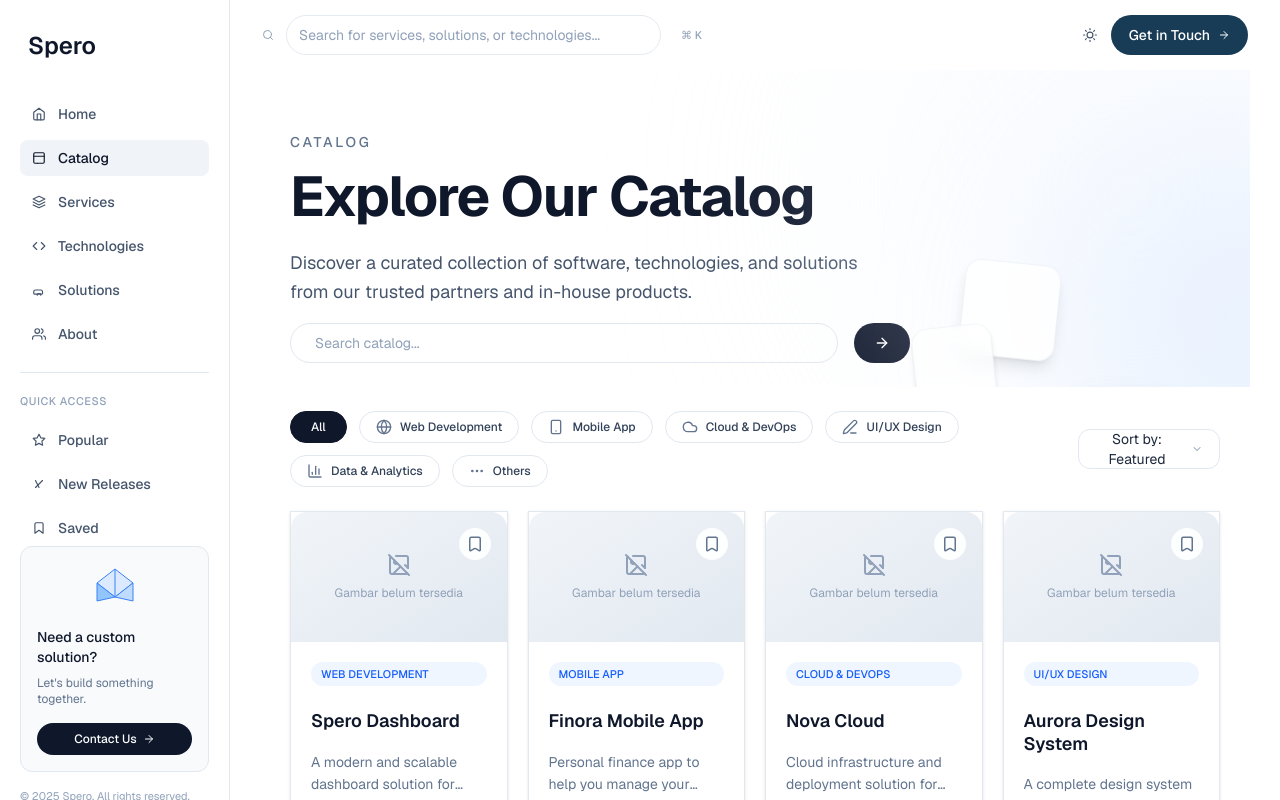
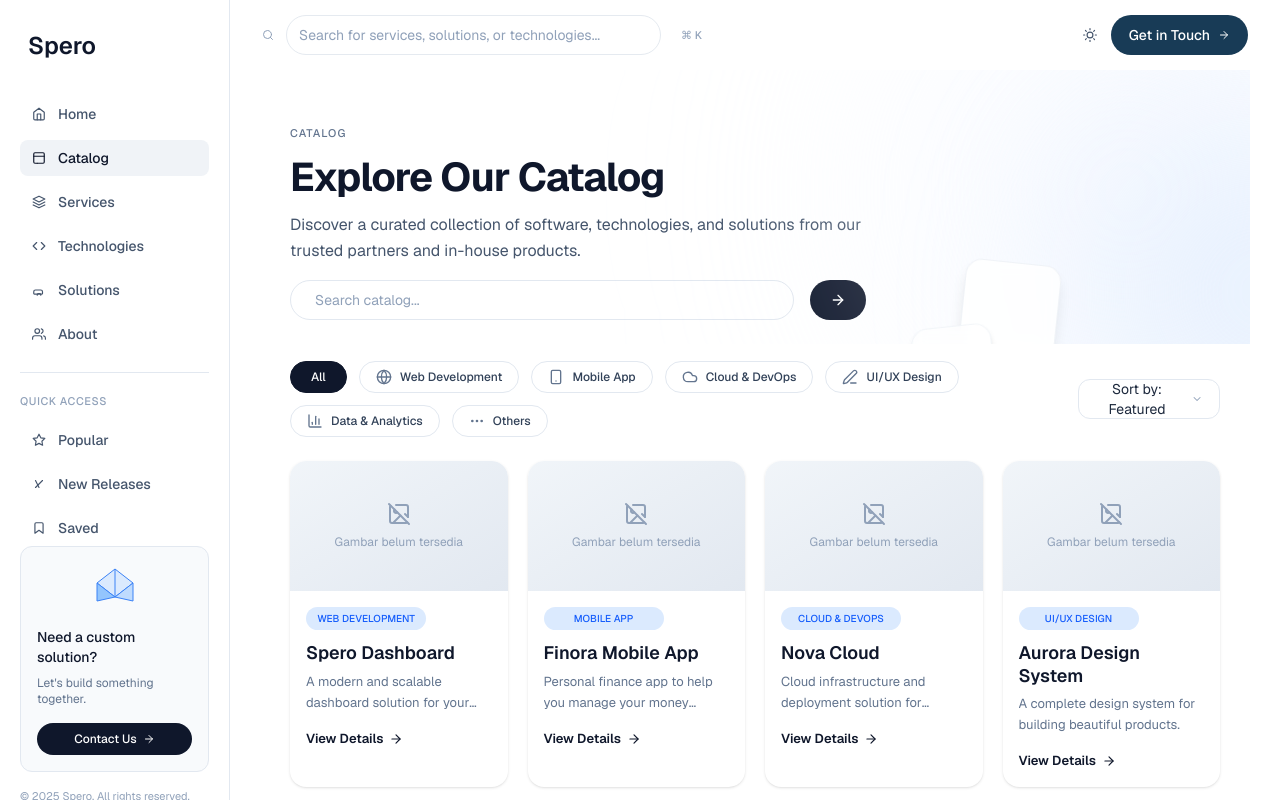
Before and after one commit to RamliWane/e-catalog-SPERO, a Next.js app: page /catalog in a window 1280 px wide. Built offline with nearby package versions, Linux system fonts and the light colour scheme.

Commit message:
adjustmet page catalog

```diff
--- a/app/components/catalog/CatalogHero.tsx
+++ b/app/components/catalog/CatalogHero.tsx
@@ -4,15 +4,15 @@ import { Code2, ArrowRight } from "lucide-react"
 
 export default function CatalogHero() {
   return (
-    <section className="relative overflow-hidden bg-white py-[60px] pb-[24px] px-[30px]">
-      <div className="max-w-[620px]">
-        <span className="uppercase text-sm font-medium tracking-[0.2em] text-slate-500">
+    <section className="relative overflow-hidden bg-white py-[50px] pb-[24px] px-[30px]">
+      <div className="max-w-xl">
+        <span className="inline-block text-[11px] font-medium text-slate-500 uppercase tracking-widest">
           CATALOG
         </span>
-        <h1 className="text-[56px] font-bold leading-tight text-slate-900 mt-[8px] tracking-tight">
+        <h1 className="text-[40px] font-bold leading-tight text-slate-900 mt-[8px] tracking-tight">
           Explore Our Catalog
         </h1>
-        <p className="text-lg text-slate-600 leading-relaxed max-w-[600px] mt-[16px]">
+        <p className="text-md text-slate-600 leading-relaxed max-w-[600px] mt-[10px]">
           Discover a curated collection of software, technologies, and solutions
           from our trusted partners and in-house products.
         </p>
--- a/app/components/catalog/CatalogToolbar.tsx
+++ b/app/components/catalog/CatalogToolbar.tsx
@@ -47,7 +47,7 @@ export default function CatalogToolbar({
   >[]
 
   return (
-    <div className="flex flex-col lg:flex-row lg:items-center lg:justify-between gap-4 mt-[24px]">
+    <div className="flex flex-col lg:flex-row lg:items-center lg:justify-between gap-4 mt-[17px]">
       <div className="flex flex-wrap gap-3">
         <button
           onClick={() => setActiveCategory("All")}
--- a/app/components/catalog/ProductCard.tsx
+++ b/app/components/catalog/ProductCard.tsx
@@ -23,7 +23,7 @@ export default function ProductCard({
 }: ProductCardProps) {
   return (
     <article
-      className="group relative flex flex-col bg-white border border-slate-200 shadow-sm overflow-hidden transition-all duration-200 hover:shadow-md hover:-translate-y-[4px] focus-visible:outline-none focus-visible:ring-2 focus-visible:ring-slate-900 focus-visible:ring-offset-2"
+      className="group relative flex flex-col bg-white rounded-2xl shadow-sm overflow-hidden transition-all duration-200 hover:shadow-md hover:-translate-y-[4px] focus-visible:outline-none focus-visible:ring-2 focus-visible:ring-slate-900 focus-visible:ring-offset-2"
     >
       <div className="relative w-full h-[130px] rounded-t-2xl overflow-hidden bg-gradient-to-br from-slate-100 to-slate-200">
         {image ? (
@@ -38,36 +38,24 @@ export default function ProductCard({
             <span className="mt-2 text-xs">Gambar belum tersedia</span>
           </div>
         )}
-        <button
-          type="button"
-          onClick={(e) => {
-            e.preventDefault()
-            onToggleSave(id)
-          }}
-          aria-label={`Save ${name}`}
-          aria-pressed={isSaved}
-          className={`absolute top-[16px] right-[16px] w-8 h-8 rounded-full bg-white/90 backdrop-blur-sm flex items-center justify-center transition-colors duration-200 focus-visible:outline-none focus-visible:ring-2 focus-visible:ring-blue-600 ${
-            isSaved ? "text-slate-900" : "text-slate-500"
-          }`}
-        >
-          <Bookmark size={18} fill={isSaved ? "currentColor" : "none"} />
-        </button>
       </div>
 
-      <div className="p-5 flex flex-col gap-3">
-        <span className="inline-flex items-center gap-1.5 px-2.5 py-1 rounded-full text-[11px] font-medium bg-blue-50 text-blue-600 uppercase">
-          {category}
-        </span>
+      <div className="p-4 flex flex-col">
+        <div className="flex items-center w-30 justify-center bg-blue-100 rounded-full text-blue-600">
+          <span className="inline-flex items-center py-1 rounded-full text-[10px] font-medium uppercase">
+            {category}
+          </span>
+        </div>
         <h3 className="mt-[12px] text-lg font-semibold text-slate-900 leading-tight">
           {name}
         </h3>
-        <p className="mt-[6px] text-sm text-slate-500 leading-relaxed line-clamp-2">
+        <p className="mt-[6px] text-[13px] text-slate-500 leading-relaxed line-clamp-2">
           {description}
         </p>
-        <div className="mt-auto flex items-center justify-between pt-4 border-t border-slate-200/50">
+        <div className="mt-auto flex items-center justify-between pt-4">
           <a
             href="#"
-            className="text-sm font-semibold text-slate-900 hover:text-blue-600 transition-colors duration-150 flex items-center gap-1.5 focus-visible:outline-none focus-visible:ring-2 focus-visible:ring-slate-900"
+            className="text-[13px] font-semibold text-slate-900 hover:text-blue-600 transition-colors duration-150 flex items-center gap-1.5 focus-visible:outline-none focus-visible:ring-2 focus-visible:ring-slate-900"
           >
             View Details
             <ArrowRight
```
